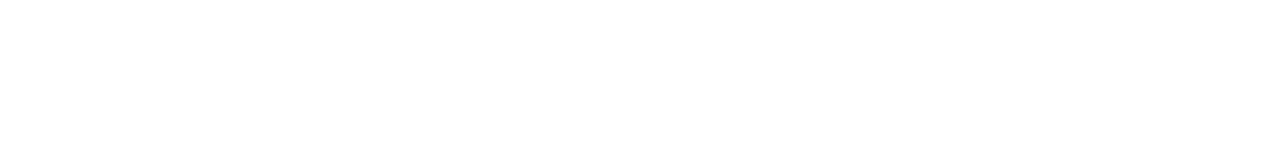
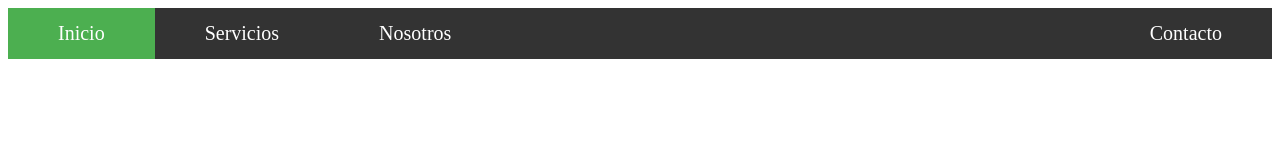
Before and after one commit to iamezcua-dev/RottenAppleRepairs-Site, a plain HTML site: page index.html in a window 1280 px wide. Drawn offline with Linux system fonts and the light colour scheme.

Commit message:
Add navigation bar
- Add navigation bar with the following menu items:
  * Inicio
  * Servicios
  * Nosotros
  * Contacto

```diff
--- /dev/null
+++ b/css/styles2.css
@@ -0,0 +1,59 @@
+/**
+  *
+  * By-tag styles
+  *
+  */
+ul {
+  list-style-type: none;
+  margin: 0;
+  padding: 0;
+  overflow: hidden;
+  background-color: #333;
+  position: -webkit-sticky; /* Safari */
+  position: sticky; /* Most browsers */
+  top: 0;
+}
+
+li {
+  float: left;
+}
+
+li a {
+  display: inline-block;
+  color: white;
+  text-align: center;
+  padding: 14px 50px;
+  text-decoration: none;
+  font-size: 20px;
+}
+
+/**
+  *
+  * By-class styles
+  *
+  */
+.active {
+  background-color: #4CAF50;
+}
+
+.about {
+  float: right;
+}
+
+.content {
+  margin: 5px 0px;
+  padding: 10px 10px;
+  border: 1px dotted #000;
+}
+
+/**
+  *
+  * By-event styles
+  *
+  */
+
+/* Change the link color on hover */
+li a:hover {
+  background-color: #555;
+  color: white;
+}
--- a/index.html
+++ b/index.html
@@ -1,10 +1,19 @@
 <!DOCTYPE html>
 <html>
-  <head>
-    <meta charset="utf-8">
-    <title></title>
-  </head>
-  <body>
 
-  </body>
+<head>
+  <meta charset="utf-8">
+  <title>Rotten Apple Repairs</title>
+  <link rel="stylesheet" href="css/styles2.css" />
+</head>
+
+<body>
+  <ul>
+    <li><a class="active" href="#">Inicio</a></li>
+    <li><a href="#">Servicios</a></li>
+    <li><a href="#">Nosotros</a></li>
+    <li class="about"><a href="#">Contacto</a></li>
+  </ul>
+</body>
+
 </html>
```
